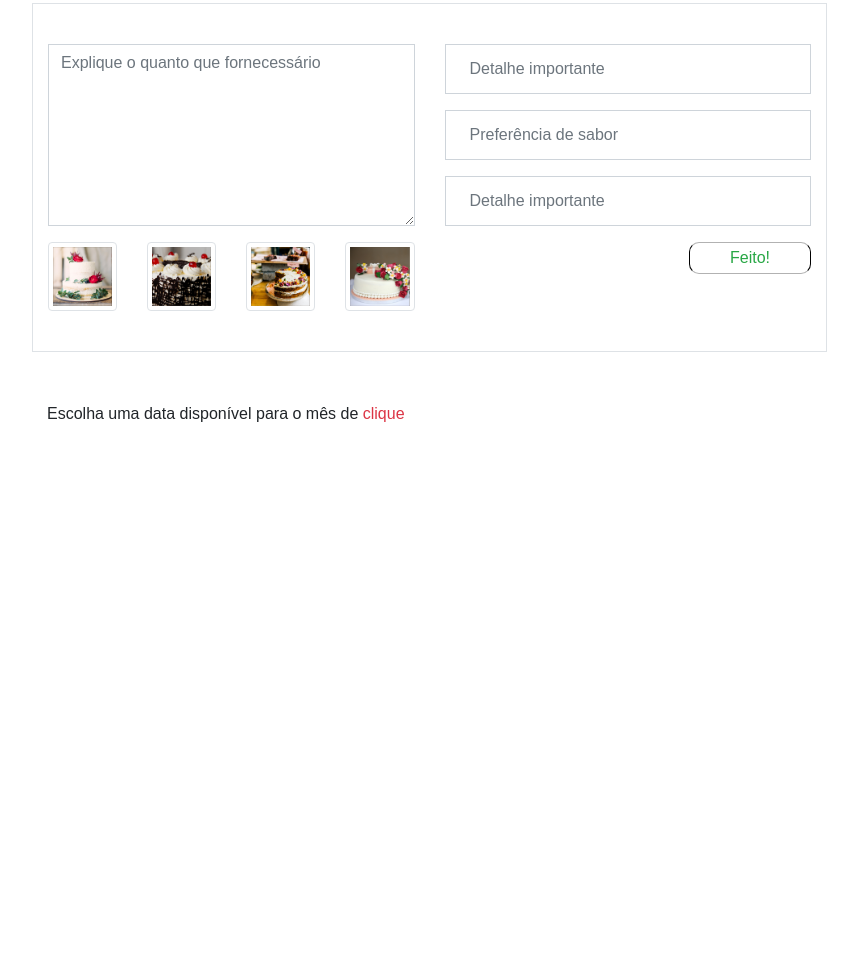
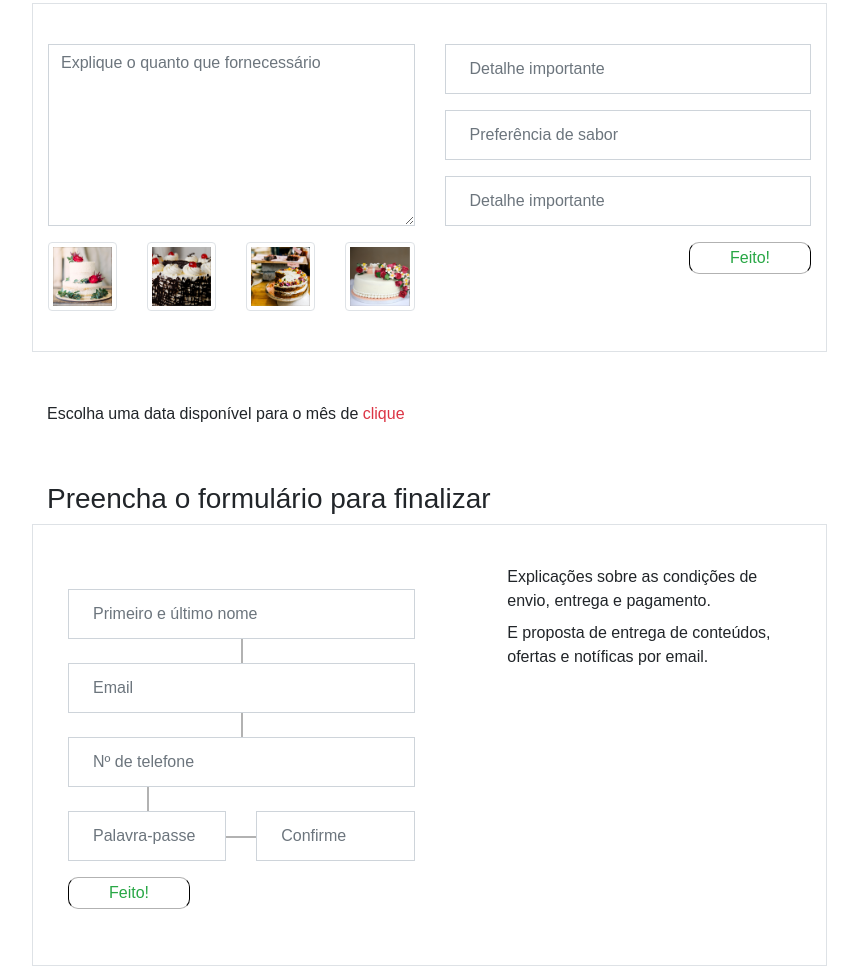
Before and after one commit to dorivaldovalentim/ecake, a plain HTML site: page index.html in a window 1280 px wide. Shown: the part 659-1628 px from the top of the page, without its empty margins (348-1206 px from the left). Before the commit the page ends 1241 px from the top, so only its background shows below. Drawn offline with Linux system fonts and the light colour scheme.

Commit message:
Adicionando a secção de finalização do checkout

```diff
--- a/assets/css/style.css
+++ b/assets/css/style.css
@@ -133,3 +133,43 @@ img {object-fit: contain;}
 	margin-top: 50px;
 	padding-bottom: 40px;
 }
+
+/* Finalize Checkout Section */
+
+.finalize-checkout-section form {
+	padding: 40px 20px;
+}
+
+.finalize-checkout-section .form-control {
+	z-index: 10 !important;
+}
+
+.finalize-checkout-section .line {
+	content: '';
+	position: absolute;
+	border: 1px solid rgba(0, 0, 0, .3);
+	z-index: -10 !important;
+}
+
+.finalize-checkout-section .line.vertical {
+	width: 0;
+	height: 40px;
+}
+
+.finalize-checkout-section .line.horizontal {
+	width: 35px;
+	height: 0;
+}
+
+.finalize-checkout-section .line.vertical.center {
+	left: 50%;
+}
+
+.finalize-checkout-section .line.vertical.left {
+	left: 25%;
+}
+
+.finalize-checkout-section .line.horizontal.left {
+	top: 50%;
+	left: 90%;
+}
--- a/index.html
+++ b/index.html
@@ -282,6 +282,47 @@
 
 			<!-- Calendar Section ends here -->
 
+			<!-- Finalize Checkout Section begins here -->
+
+			<section class="finalize-checkout-section">
+				<h3>Preencha o formulário para finalizar</h3>
+				<form action="" method="" class="row border">
+					<div class="col-md-6">
+						<div class="form-group mt-4">
+							<input type="text" placeholder="Primeiro e último nome" class="form-control rounded-0 p-4" />
+							<span class="line vertical center"></span>
+						</div>
+						<div class="form-group mt-4">
+							<input type="text" placeholder="Email" class="form-control rounded-0 p-4" />
+							<span class="line vertical center"></span>
+						</div>
+						<div class="form-group mt-4">
+							<input type="text" placeholder="Nº de telefone" class="form-control rounded-0 p-4" />
+							<span class="line vertical left"></span>
+						</div>
+						<div class="row mt-4">
+							<div class="form-group col-md-6 col-sm-12">
+								<input type="password" placeholder="Palavra-passe" class="form-control rounded-0 p-4" />
+								<span class="line horizontal left"></span>
+							</div>
+							<div class="form-group col-md-6 col-sm-12">
+								<input type="password" placeholder="Confirme" class="form-control rounded-0 p-4" />
+							</div>
+						</div>
+						<div class="form-group">
+							<button class="btn btn-success">Feito!</button>
+						</div>
+					</div>
+
+					<div class="col-md-5 offset-md-1">
+						<p class="mb-2">Explicações sobre as condições de envio, entrega e pagamento.</p>
+						<p class="mb-2">E proposta de entrega de conteúdos, ofertas e notíficas por email.</p>
+					</div>
+				</form>
+			</section>
+
+			<!-- Finalize Checkout Section ends here -->
+
 		</div>
 
 		<!-- End of the Wrapper Content -->
```
